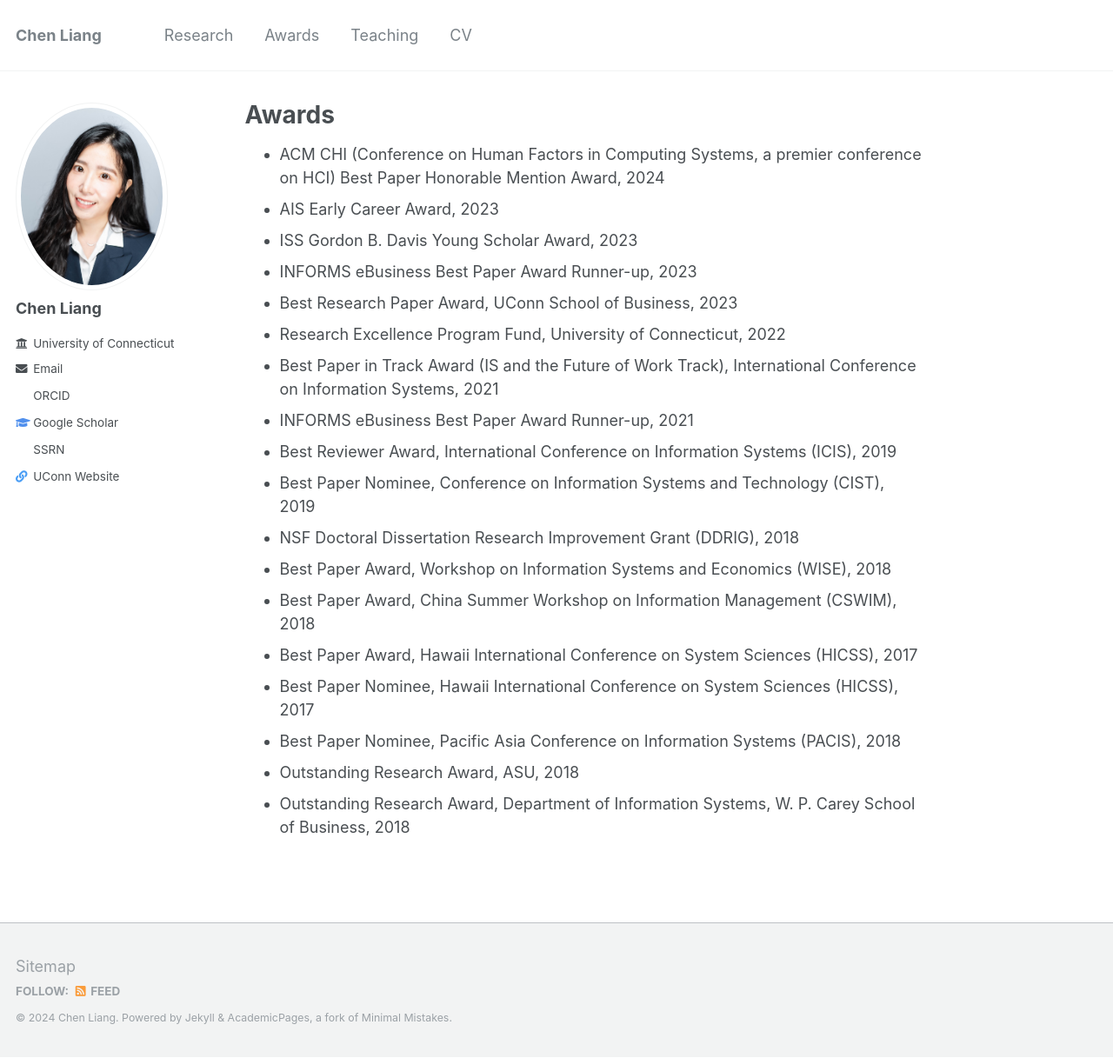
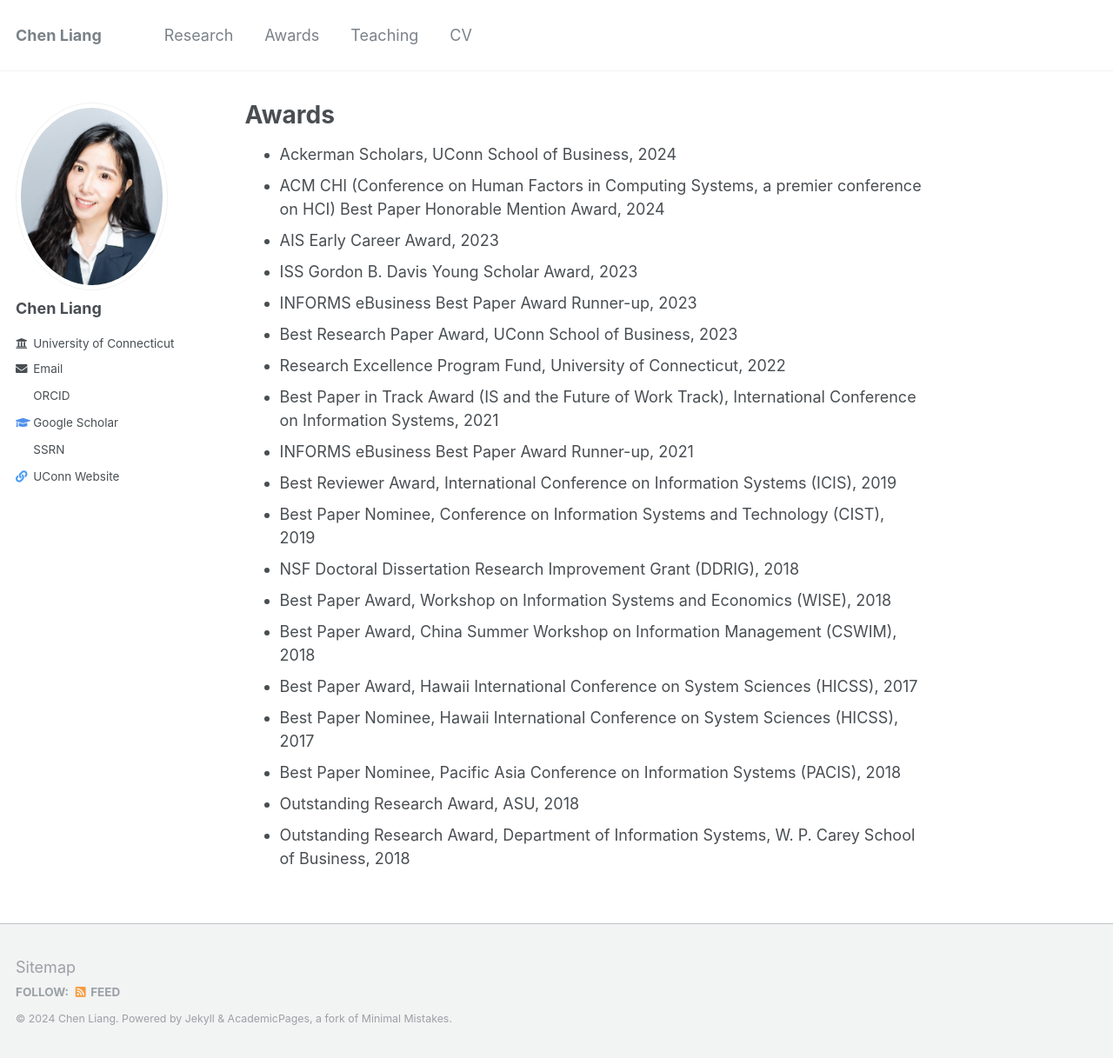
Before and after one commit to chen0liang/chen0liang.github.io, a Jekyll site: the page built from _pages/award.md, in a window 1280 px wide and 1217 px high. Shown: the whole window at 87% size. Built offline with Jekyll 4.4.1, drawn with Linux system fonts in a browser that asks for light colours; a style sheet for code colours, icons or effects is not loaded.

Commit message:
Update award.md

```diff
--- a/_pages/award.md
+++ b/_pages/award.md
@@ -4,6 +4,7 @@ permalink: /award/
 title: "Awards"
 ---
 
+-   Ackerman Scholars, UConn School of Business, 2024
 -   ACM CHI (Conference on Human Factors in Computing Systems, a premier conference on HCI) Best Paper Honorable Mention Award, 2024
 -   AIS Early Career Award, 2023
 -   ISS Gordon B. Davis Young Scholar Award, 2023
```
